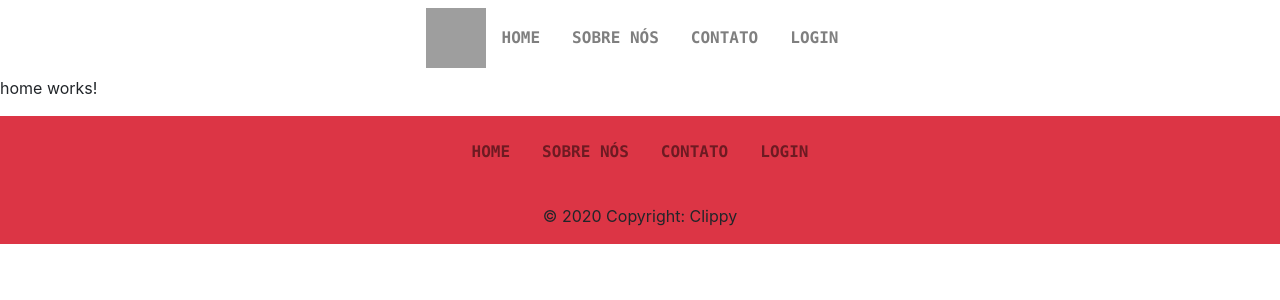
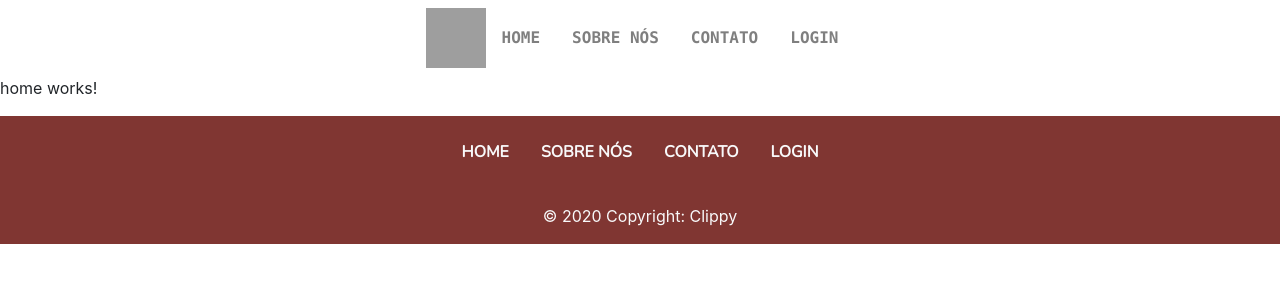
Before and after one commit to AnaClaudiaOT/Generation-PI-Angular, an Angular app in the folder Projeto-Front/: page /home in a window 1280 px wide. Shown: the top 300 px of the page. Built offline with nearby package versions, Linux system fonts and the light colour scheme; grey boxes are pictures that could not be loaded.

Commit message:
adicionando e estilizando footer

```diff
--- a/Projeto-Front/src/app/footer/footer.component.css
+++ b/Projeto-Front/src/app/footer/footer.component.css
@@ -0,0 +1,16 @@
+@import url('https://fonts.googleapis.com/css2?family=Nunito:wght@200&display=swap');
+
+
+.colorfooter {
+    background-color: #803632;
+}
+
+.fonte {
+    font-family: 'Nunito', sans-serif;
+}
+
+#menu li a:hover {
+
+    color: black;
+
+}
--- a/Projeto-Front/src/app/footer/footer.component.html
+++ b/Projeto-Front/src/app/footer/footer.component.html
@@ -1,6 +1,6 @@
-<div class="bg-danger" >
+<div class="colorfooter" >
     <div class="container-fluid d-flex justify-content-center mb-0">
-        <nav class="navbar navbar-expand-lg navbar-light bg-transparent">
+        <nav class="navbar navbar-expand-lg navbar-light">
             <button class="navbar-toggler" type="button" data-toggle="collapse" data-target="#conteudoNavbarSuportado"
                 aria-controls="conteudoNavbarSuportado" aria-expanded="false" aria-label="Alterna navegação">
                 <span class="navbar-toggler-icon"></span>
@@ -9,28 +9,25 @@
             <div class="collapse navbar-collapse" id="conteudoNavbarSuportado">
                 <ul class="navbar-nav mr-auto">
                     <li class="nav-item">
-                        <a class="nav-link texto text-monospace text-uppercase font-weight-bold p-3" routerLink='/home'>Home
+                        <a class="nav-link fonte text-uppercase font-weight-bold p-3 text-light" routerLink='/home'>Home
                             <span class="sr-only">(página atual)</span></a>
                     </li>
                     <li class="nav-item">
-                        <a class="nav-link texto text-monospace text-uppercase font-weight-bold p-3"
+                        <a class="nav-link fonte text-uppercase font-weight-bold p-3 text-light"
                             routerLink='/sobre'>Sobre nós</a>
                     </li>
                     <li class="nav-item">
-                        <a class="nav-link texto text-monospace text-uppercase font-weight-bold p-3"
+                        <a class="nav-link fonte text-uppercase font-weight-bold p-3 text-light"
                             routerLink='/contato'>Contato</a>
                     </li>
                     <li class="nav-item">
-                        <a class="nav-link texto text-monospace text-uppercase font-weight-bold p-3"
+                        <a class="nav-link fonte text-uppercase font-weight-bold p-3 text-light"
                             routerLink='/login'>Login</a>
                     </li>
 
                 </ul>
             </div>
-
-
-
         </nav>
     </div>
-    <p class="text-center p-3"> © 2020 Copyright: Clippy</p>
+    <p class="text-center p-3 text-light"> © 2020 Copyright: Clippy</p>
 </div>
```
